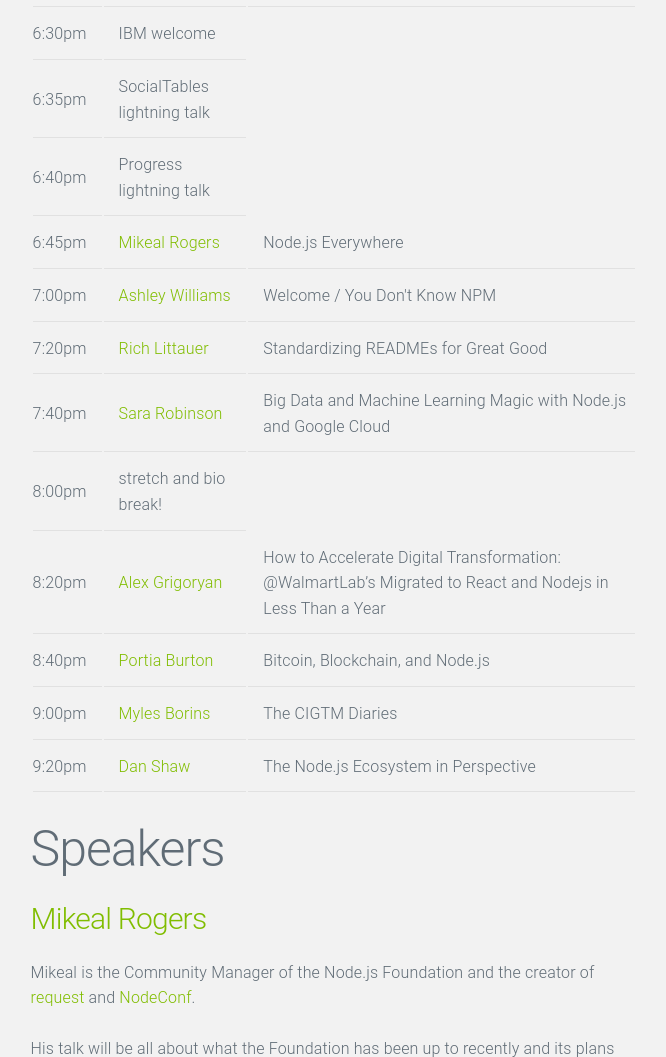
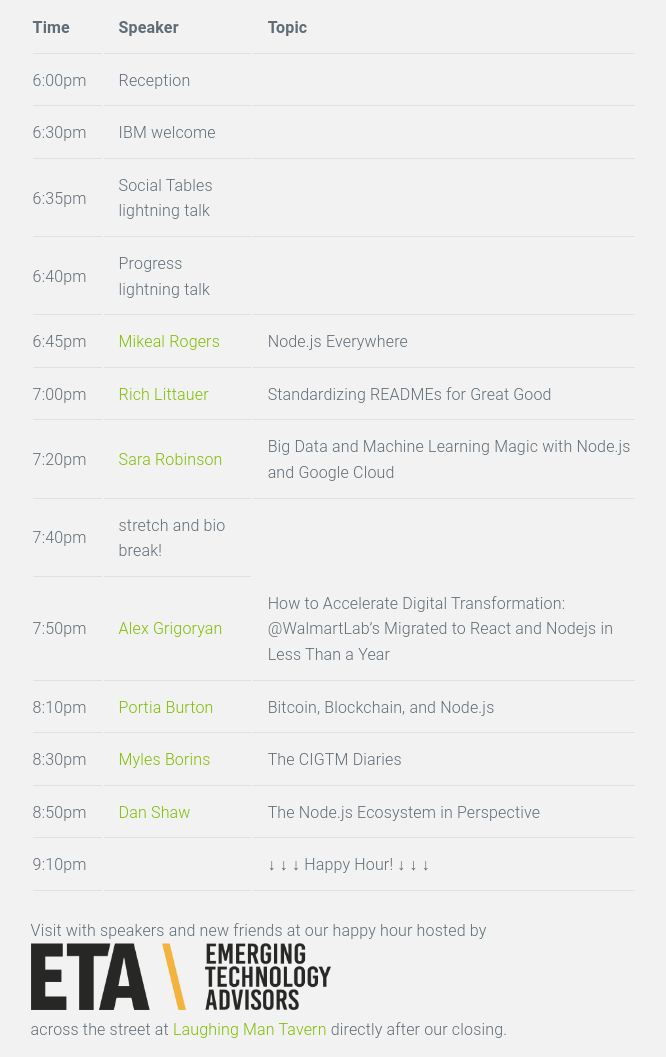
Before and after one commit to nodejs/live.nodejs.org, a website: page events/washington.html in a window 1280 px wide. Shown: the part 1381-2438 px from the top of the page, without its empty margins (515-1181 px from the left). Drawn offline with Linux system fonts and the light colour scheme.

Commit message:
add happy hour sponsor and logo

```diff
--- a/events/washington.html
+++ b/events/washington.html
@@ -190,6 +190,7 @@
 <p><img src="/static/sponsors/ibmLogo.png" alt="http://ibm.com" title="IBM"></p>
 <p><img src="/static/sponsors/socialtables-logo.png" alt="https://www.socialtables.com/" title="socialtables"></p>
 <p><img src="/static/sponsors/progress-logo.png" alt="http://www.telerik.com/modulus" title="Progress"></p>
+<p><img src="/static/sponsors/eta-logo.png" alt="http://www.emergingtechnologyadvisors.com/" title="ETA"></p>
 <h2 id="nodetogether-by-https-www-npmjs-com-static-sponsors-npm-logo-svg-npm-">NodeTogether by <img src="/static/sponsors/npm-logo.svg" alt="https://www.npmjs.com" title="npm"></h2>
 <p>NodeTogether is an educational initiative to improve the diversity of the Node community by bringing people of underrepresented groups together to learn Node.js.</p>
 <p>To learn more, and/or if you are interested in applying as a student, mentor, or sponsor, please visit <a href="http://www.nodetogether.org/">http://www.nodetogether.org/</a>.</p>
@@ -211,14 +212,17 @@
 <tr>
 <td>6:30pm</td>
 <td>IBM welcome</td>
+<td></td>
 </tr>
 <tr>
 <td>6:35pm</td>
-<td>SocialTables lightning talk</td>
+<td>Social Tables lightning talk</td>
+<td></td>
 </tr>
 <tr>
 <td>6:40pm</td>
 <td>Progress lightning talk</td>
+<td></td>
 </tr>
 <tr>
 <td>6:45pm</td>
@@ -227,45 +231,46 @@
 </tr>
 <tr>
 <td>7:00pm</td>
-<td><a href="https://github.com/ashleygwilliams">Ashley Williams</a></td>
-<td>Welcome / You Don&#39;t Know NPM</td>
-</tr>
-<tr>
-<td>7:20pm</td>
 <td><a href="https://github.com/RichardLitt">Rich Littauer</a></td>
 <td>Standardizing READMEs for Great Good</td>
 </tr>
 <tr>
-<td>7:40pm</td>
+<td>7:20pm</td>
 <td><a href="https://twitter.com/srobtweets">Sara Robinson</a></td>
 <td>Big Data and Machine Learning Magic with Node.js and Google Cloud</td>
 </tr>
 <tr>
-<td>8:00pm</td>
+<td>7:40pm</td>
 <td>stretch and bio break!</td>
 </tr>
 <tr>
-<td>8:20pm</td>
+<td>7:50pm</td>
 <td><a href="https://github.com/AlexG92">Alex Grigoryan</a></td>
 <td>How to Accelerate Digital Transformation: @WalmartLab’s Migrated to React and Nodejs in Less Than a Year</td>
 </tr>
 <tr>
-<td>8:40pm</td>
+<td>8:10pm</td>
 <td><a href="https://github.com/pkafei">Portia Burton</a></td>
 <td>Bitcoin, Blockchain, and Node.js</td>
 </tr>
 <tr>
-<td>9:00pm</td>
+<td>8:30pm</td>
 <td><a href="https://github.com/TheAlphaNerd">Myles Borins</a></td>
 <td>The CIGTM Diaries</td>
 </tr>
 <tr>
-<td>9:20pm</td>
+<td>8:50pm</td>
 <td><a href="https://github.com/dshaw">Dan Shaw</a></td>
 <td>The Node.js Ecosystem in Perspective</td>
 </tr>
+<tr>
+<td>9:10pm</td>
+<td></td>
+<td>↓ ↓ ↓ Happy Hour! ↓ ↓ ↓</td>
+</tr>
 </tbody>
 </table>
+<p>Visit with speakers and new friends at our happy hour hosted by   <img src="/static/sponsors/eta-logo.png" alt="http://www.emergingtechnologyadvisors.com/" title="ETA"><br>across the street at <a href="http://www.laughingmantavern.com/">Laughing Man Tavern</a> directly after our closing.</p>
 <h1 id="speakers">Speakers</h1>
 <h4 id="-mikeal-rogers-https-twitter-com-mikeal-"><a href="https://twitter.com/mikeal">Mikeal Rogers</a></h4>
 <p>Mikeal is the Community Manager of the Node.js Foundation and the creator of
```
Also changed, not shown: events/washington.md (+16 -11 lines), zh-CN/events/washington.html (+17 -12 lines), static/sponsors/eta-logo.png (added).
